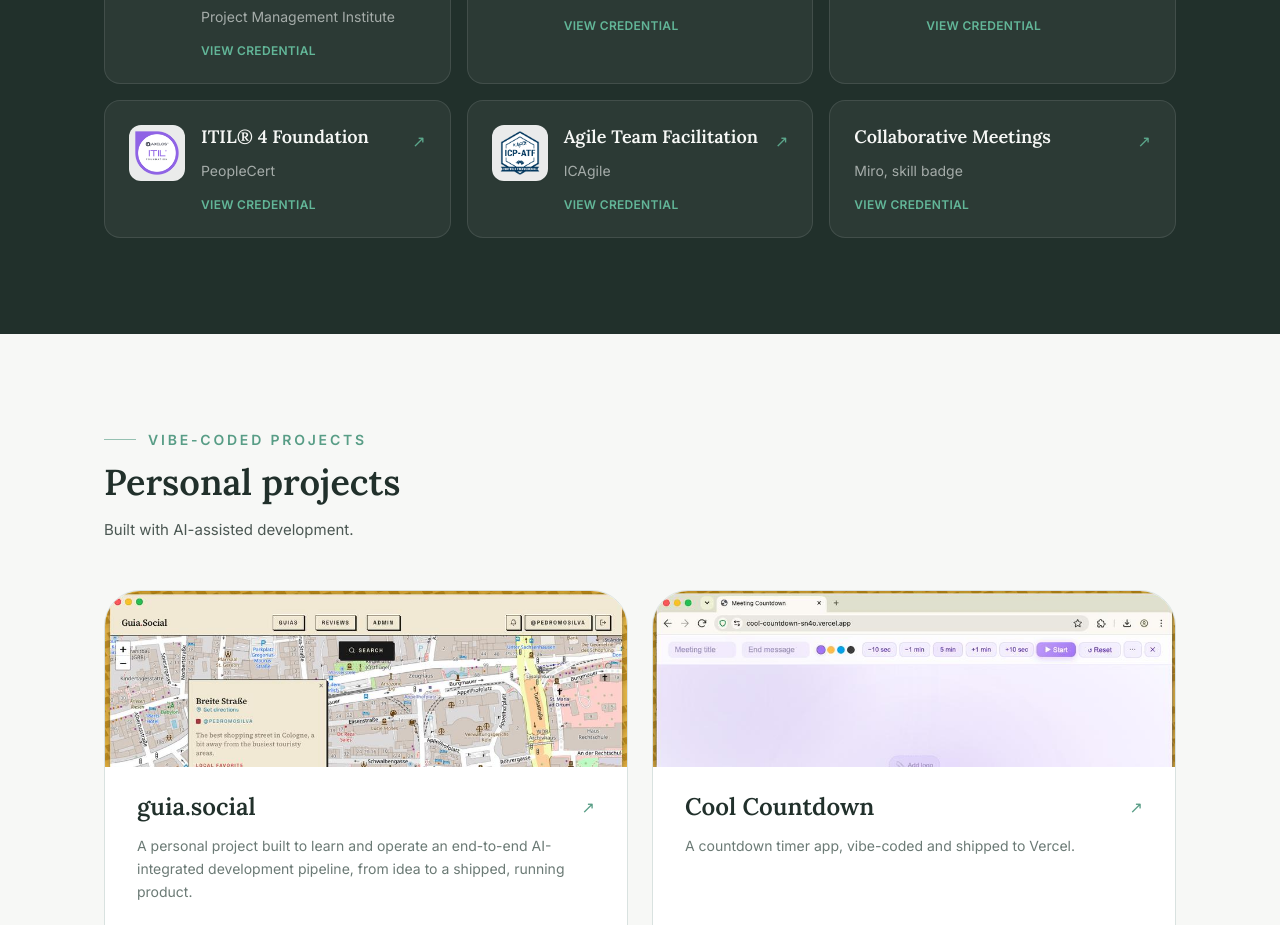
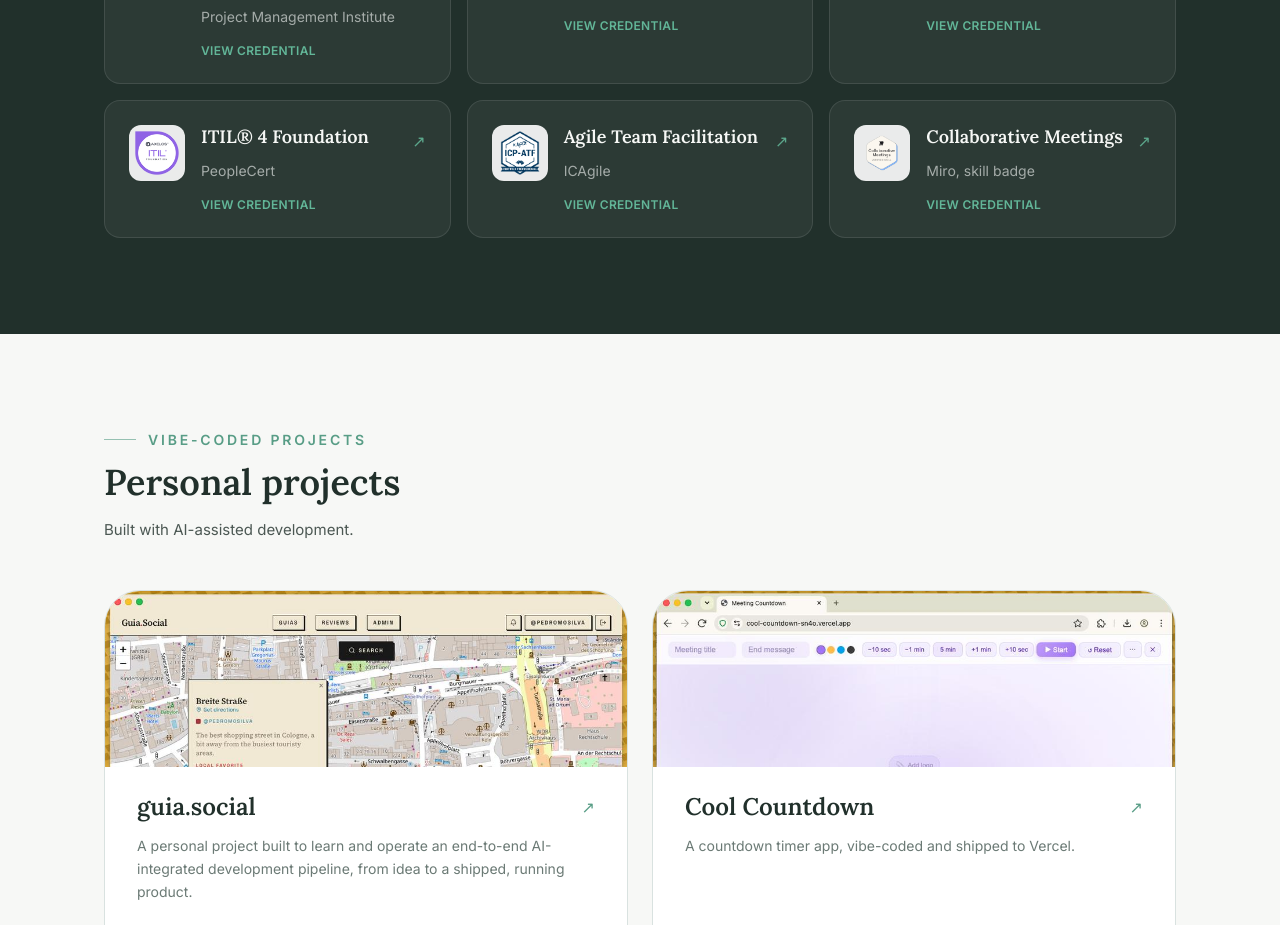
Before and after one commit to pedromosilva/pedromosilva, a React (Vite) app: page / in a window 1280 px wide. Shown: the part 4400-5325 px from the top of the page. Built offline with nearby package versions, Linux system fonts and the light colour scheme.

Commit message:
Add missing Miro Collaborative Meetings certification badge

```diff
--- a/src/data/content.ts
+++ b/src/data/content.ts
@@ -287,6 +287,7 @@
     name: "Collaborative Meetings",
     issuer: "Miro, skill badge",
     href: "https://www.credly.com/badges/8ceb70b5-27f7-40e0-80de-91bf0aa82cc0",
+    badge: "/badges/miro-cm.png",
   },
 ];
 
```
Also changed, not shown: public/badges/miro-cm.png (added).
